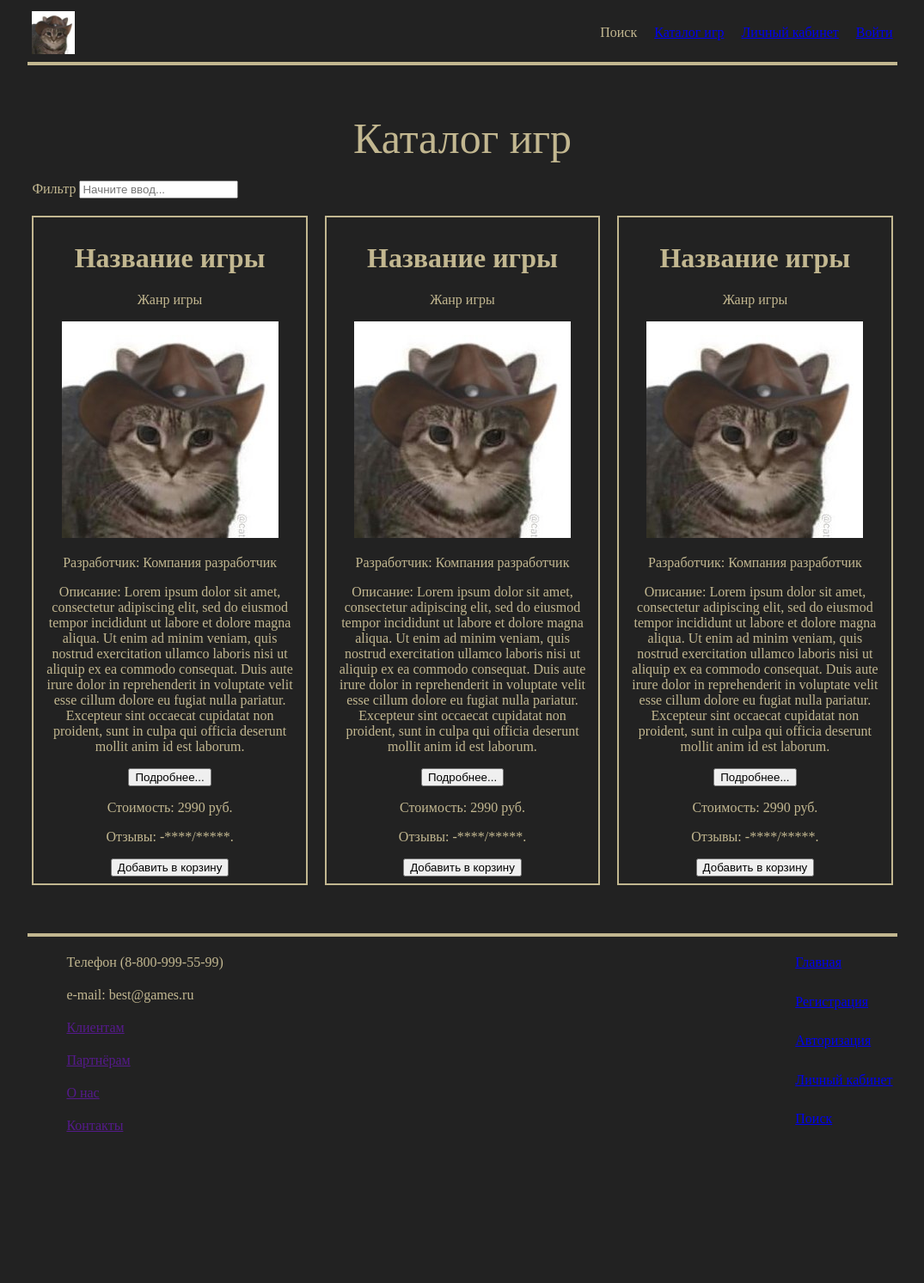
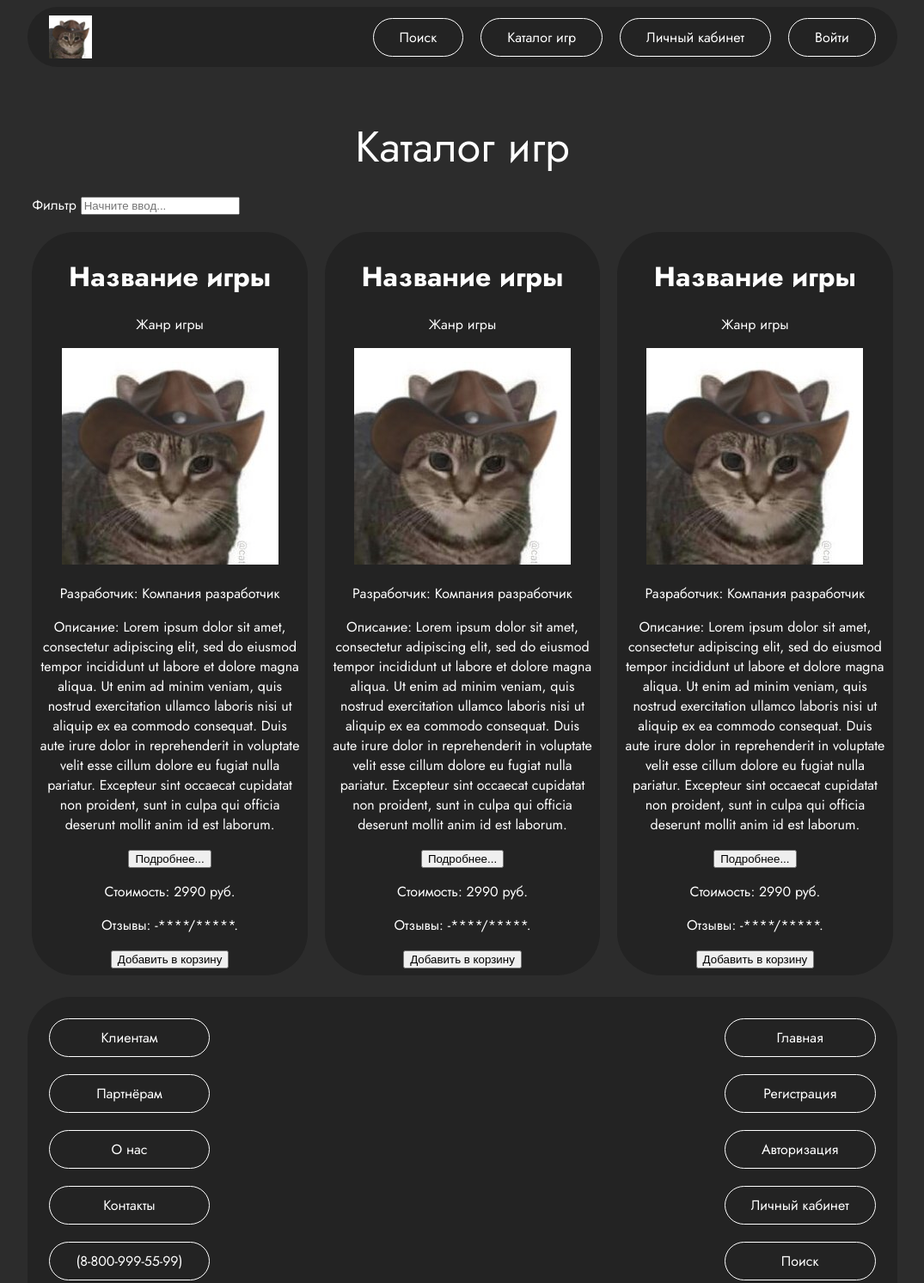
Before and after one commit to Larvest/web1, a plain HTML site: page catalog.html in a window 1280 px wide. Shown: the top 1493 px of the page at 86% size, without its empty margins (102-1177 px from the left). Before the commit the page ends 1348 px from the top, so only its background shows below. Drawn offline with Linux system fonts and the light colour scheme.

Commit message:
additional header and footer changes

```diff
--- a/catalog.html
+++ b/catalog.html
@@ -5,15 +5,18 @@
     <meta name="viewport" content="width=device-width, initial-scale=1.0">
     <title>Document</title>
     <link rel="stylesheet" href="./css/style.css">
+    <style>
+        @import url('https://fonts.googleapis.com/css2?family=Jost:ital,wght@0,100..900;1,100..900&display=swap');
+    </style>
 </head>
 <body>
     <div class="main-container">
         <header>
             <div class="container">
-                <a href="./index.html"><img src="./img/chonk.png" alt="logo"></a>
+                <a href="./index.html" class="logo"><img src="./img/chonk.png" alt="logo"></a>
                 <nav class="menu">
                     <ul>
-                        <li>Поиск</li>
+                        <li><a href="">Поиск</a></li>
                         <li><a href="./catalog.html">Каталог игр</a></li>
                         <li><a href="./profile.html">Личный кабинет</a></li>
                         <li><a href="./login.html">Войти</a></li>
@@ -80,14 +83,14 @@
             <div class="container">
                 <nav class="footer-menu">
                     <ul>
-                        <li>Телефон (8-800-999-55-99)</li>
-                        <li>e-mail: best@games.ru</li>
                         <li><a href="">Клиентам</a></li>
                         <li><a href="">Партнёрам</a></li>
                         <li><a href="">О нас</a></li>
                         <li><a href="">Контакты</a></li>
+                        <li><a>(8-800-999-55-99)</a></li>
+                        <li><a>best@games.ru</a></li>
                     </ul>
-                    <ul>
+                    <ul class="ulRight">
                         <li><a href="./index.html">Главная</a></li>
                         <li><a href="./register.html">Регистрация</a></li>
                         <li><a href="./login.html">Авторизация</a></li>
--- a/css/style.css
+++ b/css/style.css
@@ -1,7 +1,23 @@
+body {
+    background-color: #2C2C2C;
+    color: #ffffff;
+    font-family: "Jost", sans-serif;
+}
 
-body {
-    background-color: #222222;
-    color: #c2b790;
+a {
+    text-decoration: none;
+    color: #ffffff;
+    background-color: unset;
+    border: 1px solid #ffffff;
+    padding: 10px 30px;
+    border-radius: 50px;
+}
+
+
+
+a:hover {
+    transition: 0.3s;
+    background-color: #2c2c2c;
 }
 
 .main-container {
@@ -20,20 +36,45 @@ body {
 }
 
 header {
-    border-bottom: 4px solid #c2b790;
+    border-radius: 50px;
+    background-color: #232323;
     margin-bottom: 5%;
+    position: sticky;
+    top: 0;
+}
+
+header .menu {
+    padding-right: 20px;
 }
 
 header .container {
     display: flex;
     justify-content: space-between;
+    align-items: center;
+}
+
+a.logo:hover {
+    background-color: unset;
 }
 
 header img {
     max-height: 50px;
+    padding: 5px;
+    padding-left: 20px;
+    display: block;
+}
+
+.logo {
+    padding: 0 0;
+    border: unset;
+}
+
+.menu {
+    display: flex;
 }
 
 .menu ul {
+    align-items: center;
     display: flex;
     list-style: none;
     gap: 20px;
@@ -56,19 +97,35 @@ main form {
 }
 
 footer {
-    margin-top: 5%;
-    border-top: 4px solid #c2b790;
+    margin-top: 20px;
+    border-top-right-radius: 50px;
+    border-top-left-radius: 50px;
+    background-color: #232323;
 }
 
 .footer-menu {
+    padding: 20px 20px;
     display: flex;
     justify-content: space-between;
 }
 
+.ulRight {
+    align-items: flex;
+}
+
 .footer-menu ul {
-    display: grid;
+    display: flex;
+    flex-direction: column;
+    align-items: stretch;
     list-style: none;
     gap: 20px;
+    padding: 0;
+    margin: 0;
+}
+
+.footer-menu a {
+    display: block;
+    text-align: center;
 }
 
 .purchase-history {
@@ -78,7 +135,8 @@ footer {
 
 
 .card {
-    border: 2px solid #c2b790;
+    border-radius: 50px;
+    background-color: #232323;
     padding: 8px;
     max-width: parent;
     max-height: 400px;
@@ -104,7 +162,8 @@ footer {
 
 .gamecard {
     text-align: center;
-    border: 2px solid #c2b790;
+    border-radius: 50px;
+    background-color: #232323;
     padding: 8px;
 }
 
```
Also changed, not shown: admin.html (+8 -5 lines), index.html (+9 -5 lines), login.html (+8 -5 lines), profile.html (+8 -5 lines), register.html (+8 -5 lines).
